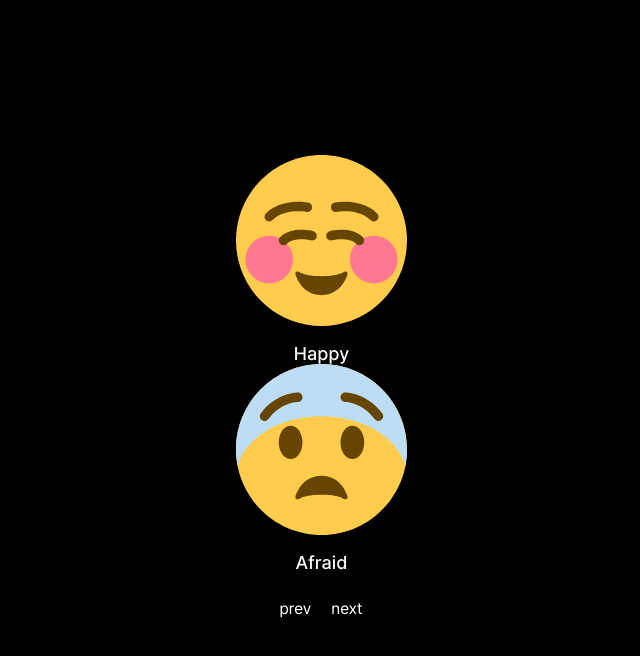
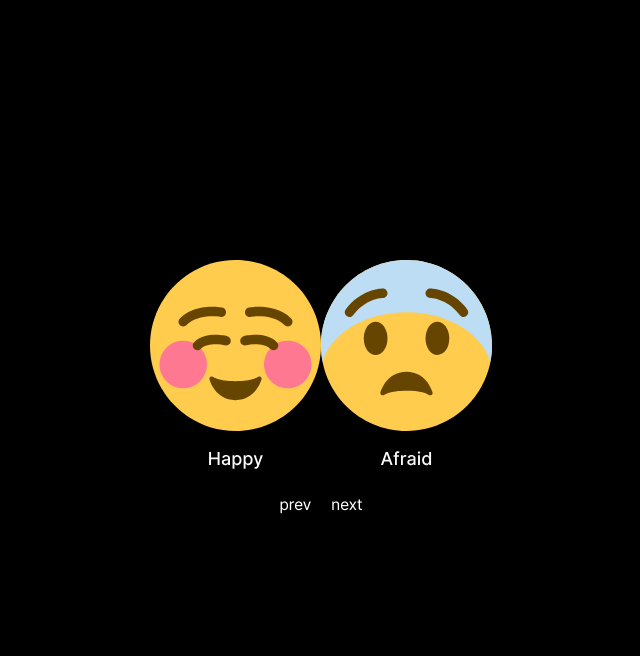
Before and after one commit to UMC-SINO/SINO-Front, a React (Vite) app: page /emoji in a window 1280 px wide. Shown: the top 656 px of the page, without its empty margins (319-959 px from the left). Built offline with nearby package versions, Linux system fonts and the light colour scheme.

Commit message:
[#6] build : 3 emogjis 가로  정렬 수정

```diff
--- a/src/components/EmojiSlide.tsx
+++ b/src/components/EmojiSlide.tsx
@@ -53,6 +53,7 @@ const EmojiSlide = () => {
 
   return (
     <div>
+      <div className='flex items-center justify-center'>
         <div>
           {Left && (
             <motion.div>
@@ -81,6 +82,7 @@ const EmojiSlide = () => {
             </motion.div>
           )}
         </div>
+      </div>
       <div className='flex justify-center gap-5 p-7'>
         <button onClick={handlePrev} className='text-white'>
           prev
```
Lines whose indentation alone changed are shown as unchanged.
